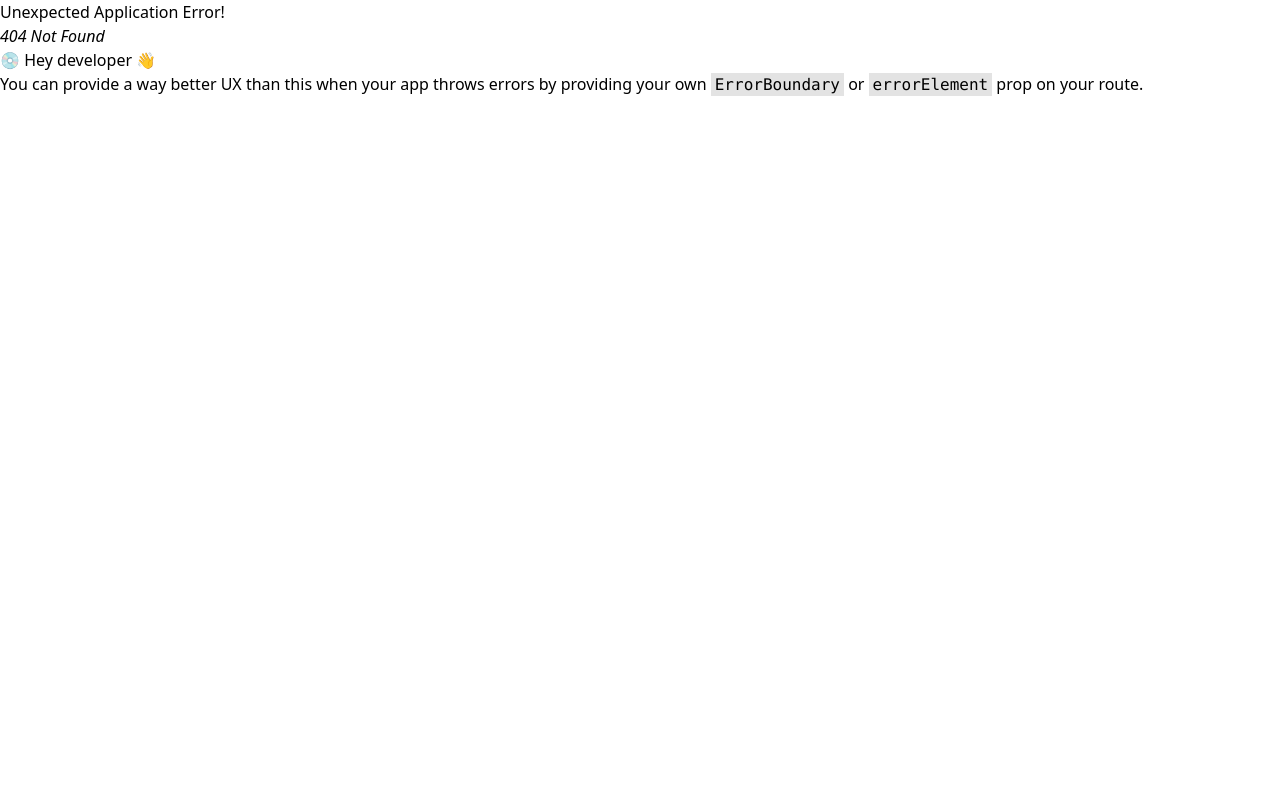
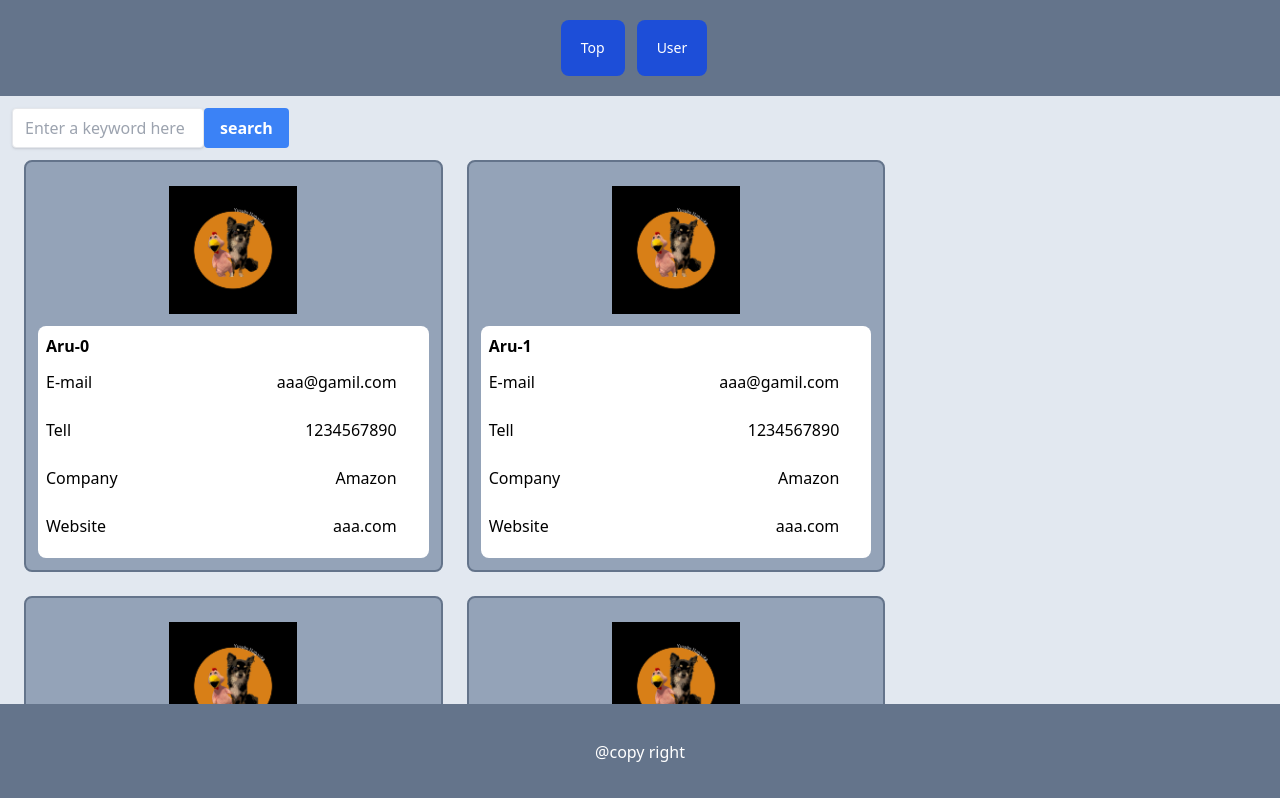
Before and after one commit to yusuken1121/React_TS_AtomicDesign, a React (Vite) app: page /users in a window 1280 px wide. Before the commit this address had no page. Shown: the top 798 px of the page. Built offline with nearby package versions, Linux system fonts and the light colour scheme.

Commit message:
✅ Create Top and User sections

```diff
--- a/src/components/atoms/layout/Header.tsx
+++ b/src/components/atoms/layout/Header.tsx
@@ -8,7 +8,7 @@ export const Header: FC = () => {
         className="link-base mr-3 w-30 h-14 flex items-center justify-center"
         to="/"
       >
-        Home
+        Top
       </Link>
       <Link
         className="link-base mr-3 w-30 h-14 flex items-center justify-center"
--- a/src/components/organisms/Home.tsx
+++ /dev/null
@@ -1,11 +0,0 @@
-import { Outlet } from "react-router-dom";
-import { HeaderOnly } from "../templates/HeaderOnly";
-import { DefaultLayout } from "../templates/DefaultLayout";
-
-export const Home = () => {
-  return (
-    <DefaultLayout>
-      <Outlet />
-    </DefaultLayout>
-  );
-};
--- /dev/null
+++ b/src/components/pages/Home.tsx
@@ -0,0 +1,12 @@
+import { Outlet } from "react-router-dom";
+import { HeaderOnly } from "../templates/PageStyle";
+
+export const Home = () => {
+  return (
+    <HeaderOnly>
+      <main className="bg-slate-200 min-h-screen">
+        <Outlet />
+      </main>
+    </HeaderOnly>
+  );
+};
--- /dev/null
+++ b/src/components/pages/Top.tsx
@@ -0,0 +1,7 @@
+export const Top = () => {
+  return (
+    <div className=" pt-5 pl-2 flex items-centers justify-center">
+      <h2 className="bold text-3xl">This is the Top Page</h2>
+    </div>
+  );
+};
--- /dev/null
+++ b/src/components/pages/Users.tsx
@@ -0,0 +1,35 @@
+import { UserCardProps } from "../../types/userCardProps";
+import { SearchInput } from "../Molecules/SearchInput";
+import { UserCard } from "../organisms/user/UserCard";
+
+const users: UserCardProps[] = [...Array(10).keys()].map((val) => {
+  return {
+    id: val,
+    name: `Aru-${val}`,
+    email: "aaa@gamil.com",
+    tell: 1234567890,
+    company: "Amazon",
+    website: "aaa.com",
+  };
+});
+
+export const Users = () => {
+  return (
+    <div className="p-3">
+      <SearchInput placeHolder="Enter a keyword here" />
+      <div className="flex flex-wrap">
+        {users.map((user) => {
+          return (
+            <UserCard
+              name={user.name}
+              tell={user.tell}
+              email={user.email}
+              company={user.company}
+              website={user.website}
+            />
+          );
+        })}
+      </div>
+    </div>
+  );
+};
--- a/src/components/templates/DefaultLayout.tsx
+++ /dev/null
@@ -1,12 +0,0 @@
-import { Footer } from "../atoms/layout/Footer";
-import { Header } from "../atoms/layout/Header";
-
-export const DefaultLayout = ({ children }: { children: React.ReactNode }) => {
-  return (
-    <>
-      <Header />
-      <main className="bg-slate-200 min-h-screen pt-5 pl-2">{children}</main>
-      <Footer />
-    </>
-  );
-};
--- a/src/components/templates/HeaderOnly.tsx
+++ b/src/components/templates/PageStyle.tsx
@@ -1,3 +1,4 @@
+import { Footer } from "../atoms/layout/Footer";
 import { Header } from "../atoms/layout/Header";
 
 export const HeaderOnly = ({ children }: { children: React.ReactNode }) => {
@@ -5,6 +6,7 @@ export const HeaderOnly = ({ children }: { children: React.ReactNode }) => {
     <div>
       <Header />
       {children}
+      <Footer />
     </div>
   );
 };
```
Also changed, not shown: src/main.tsx (+8 -2 lines).
